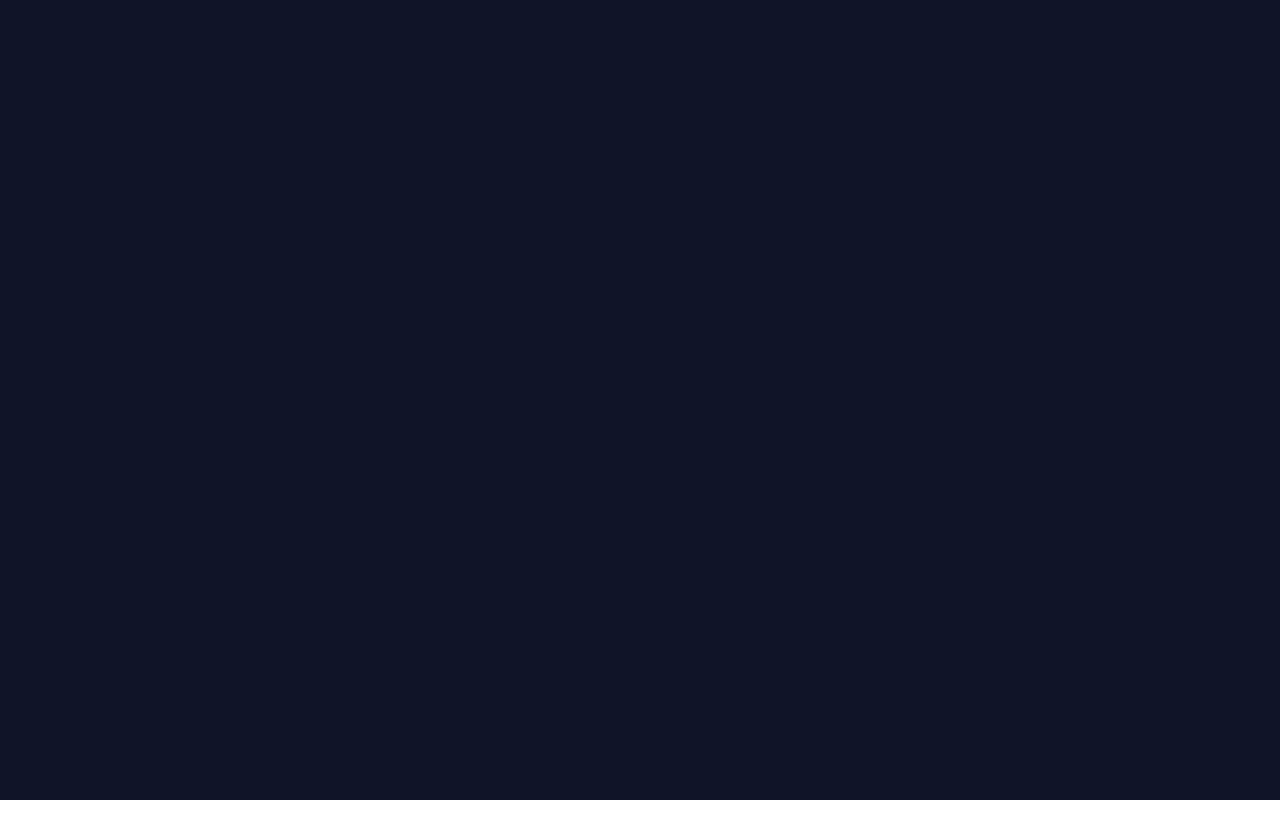
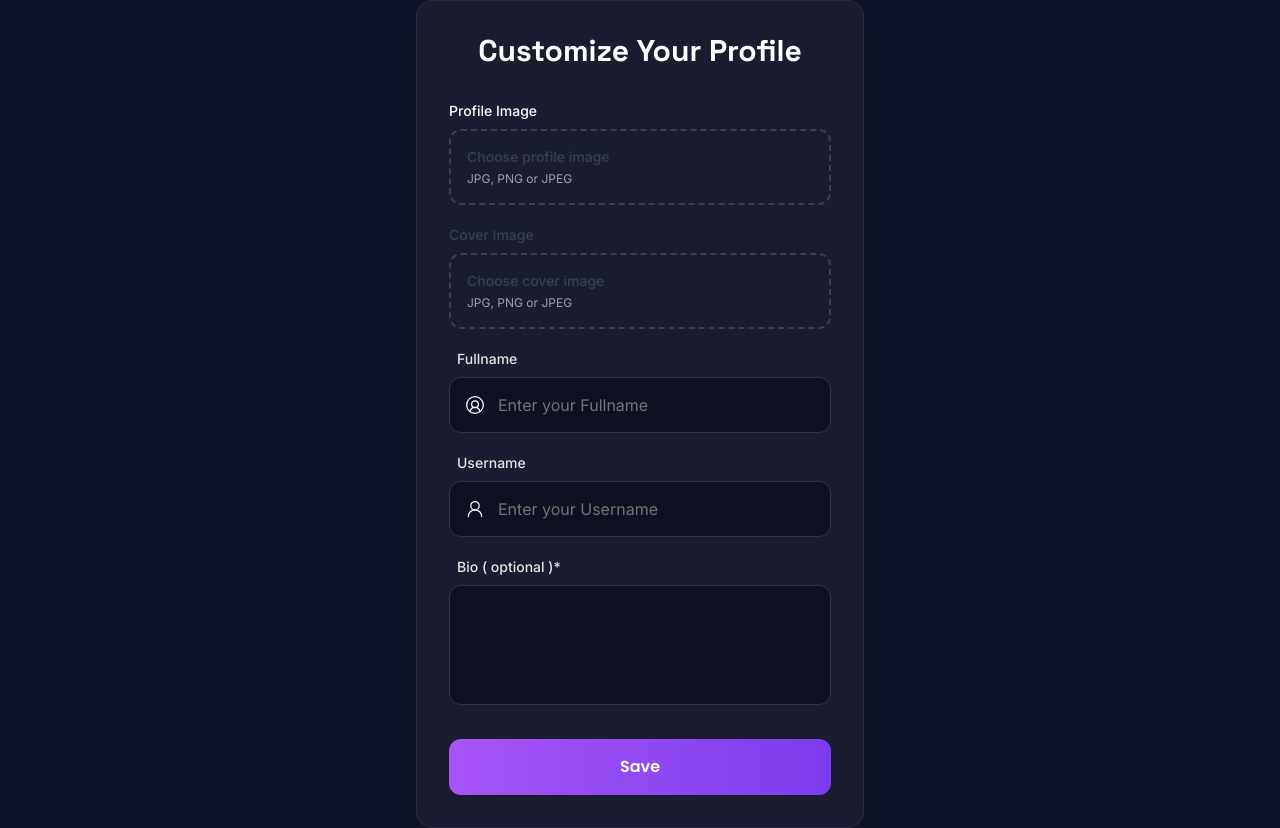
Before and after one commit to Rohit-kaushik-008/Connectify---Frontend, a React (Vite) app: page /profileCustomization in a window 1280 px wide. Before the commit this address had no page. Before the commit the page ends 800 px from the top, so only its background shows below. Built offline with nearby package versions, Linux system fonts and the light colour scheme.

Commit message:
#2 : Customize Profile Feature Done

```diff
--- a/src/App.jsx
+++ b/src/App.jsx
@@ -6,9 +6,12 @@ import PostPage from "./pages/Post.page.jsx";
 import HomePage from "./pages/Home.page.jsx";
 import RegisterPage from "./pages/Register.page.jsx";
 import LoginPage from "./pages/Login.page.jsx";
+import ProfileCustomize from "./pages/ProfileCustomize.page.jsx";
+import { AuthProvider } from "./contexts/AuthContext.jsx";
 
 const App = () => {
   return (
+    <AuthProvider>
       <div className="bg-bg-main h-screen text-white">
         {/* Routes */}
         <div>
@@ -20,9 +23,14 @@ const App = () => {
             <Route path="/post" element={<PostPage />} />
             <Route path="/register" element={<RegisterPage />} />
             <Route path="/login" element={<LoginPage />} />
+            <Route
+              path="/profileCustomization"
+              element={<ProfileCustomize />}
+            />
           </Routes>
         </div>
       </div>
+    </AuthProvider>
   );
 };
 
--- /dev/null
+++ b/src/contexts/AuthContext.jsx
@@ -0,0 +1,18 @@
+import { createContext, useState } from "react";
+
+export const AuthContext = createContext();
+
+export function AuthProvider({ children }) {
+  const [userId, setUserId] = useState(null);
+
+  return (
+    <AuthContext.Provider
+      value={{
+        userId,
+        setUserId,
+      }}
+    >
+      {children}
+    </AuthContext.Provider>
+  );
+}
--- /dev/null
+++ b/src/hooks/useAuth.js
@@ -0,0 +1,6 @@
+import { useContext } from "react";
+import { AuthContext } from "../contexts/AuthContext.jsx";
+
+export const useAuth = () => {
+  return useContext(AuthContext);
+};
--- a/src/pages/Login.page.jsx
+++ b/src/pages/Login.page.jsx
@@ -2,16 +2,24 @@ import { Link } from "react-router-dom";
 import emailIcon from "../assets/icons/emailIcon.svg";
 import passwordIcon from "../assets/icons/passwordIcon.svg";
 import API from "../utils/API";
+import { useNavigate } from "react-router-dom";
+import { useAuth } from "../hooks/useAuth.js";
 
 const LoginPage = () => {
+  const navigate = useNavigate();
+
+  const { setUserId } = useAuth();
+
   const loginUser = async (e) => {
     e.preventDefault();
     const formData = new FormData(e.target);
     const data = Object.fromEntries(formData);
 
     API.post("/api/auth/login", data)
-      .then(() => {
+      .then((res) => {
+        setUserId(res.data.data._id);
         alert("User Logged In Successfully");
+        navigate("/profileCustomization");
         e.target.reset();
       })
       .catch((err) => {
@@ -55,6 +63,7 @@ const LoginPage = () => {
           onSubmit={(e) => {
             loginUser(e);
           }}
+          autoComplete="off"
           className="space-y-5"
         >
           {/* Email */}
--- /dev/null
+++ b/src/pages/ProfileCustomize.page.jsx
@@ -0,0 +1,250 @@
+import usernameIcon from "../assets/icons/userIcon.svg";
+import fullnameIcon from "../assets/icons/profileIcon.svg";
+import API from "../utils/API.js";
+import { useAuth } from "../hooks/useAuth.js";
+import { useNavigate } from "react-router-dom";
+
+const ProfileCustomize = () => {
+  const { userId } = useAuth();
+
+  const navigate = useNavigate();
+
+  const handleCustomization = async (e) => {
+    e.preventDefault();
+    const formData = new FormData(e.target);
+    const data = Object.fromEntries(formData);
+
+    API.patch(`/user/customize/profile/${userId}`, data)
+      .then(() => {
+        alert("User Details Saved");
+        e.target.reset();
+        navigate("/profile");
+      })
+      .catch((err) => {
+        alert(err.message);
+      });
+  };
+
+  return (
+    <div className="min-h-screen bg-bg-main flex items-center justify-center px-6">
+      {/* Register Card */}
+      <div
+        className="w-full max-w-md bg-bg-light
+                      border border-[hsl(230,29%,22%)]
+                      rounded-2xl p-8 shadow-2xl"
+      >
+        {/* Heading */}
+        <div className="mb-8">
+          <h1 className="font-heading-2 text-3xl font-bold text-white text-center">
+            Customize Your Profile
+          </h1>
+
+          {/* <p className="font-body-1 text-sm text-[hsl(0,0%,65%)] mt-2 text-center">
+            Customize your profile and start your journey with Connectify.
+          </p> */}
+        </div>
+
+        {/* Form */}
+        <form
+          onSubmit={(e) => {
+            handleCustomization(e);
+          }}
+          className="space-y-5"
+        >
+          {/* Profile Image */}
+          <div className="flex flex-col gap-2">
+            <label className="text-sm font-medium text-white">
+              Profile Image
+            </label>
+
+            <label className="flex items-center gap-4 p-4 border-2 border-dashed border-gray-700 rounded-xl cursor-pointer hover:border-theme-main transition-all duration-250">
+              <div>
+                <p className="text-sm font-medium text-gray-700">
+                  Choose profile image
+                </p>
+                <p className="text-xs text-gray-400 mt-1">JPG, PNG or JPEG</p>
+              </div>
+
+              <input
+                type="file"
+                name="profileImage"
+                accept="image/*"
+                className="hidden"
+              />
+            </label>
+          </div>
+
+          {/* Cover Image */}
+          <div className="flex flex-col gap-2">
+            <label className="text-sm font-medium text-gray-700">
+              Cover Image
+            </label>
+
+            <label className="flex items-center gap-4 p-4 border-2 border-dashed border-gray-700 rounded-xl cursor-pointer hover:border-theme-main transition">
+              <div>
+                <p className="text-sm font-medium text-gray-700">
+                  Choose cover image
+                </p>
+                <p className="text-xs text-gray-400 mt-1">JPG, PNG or JPEG</p>
+              </div>
+
+              <input
+                type="file"
+                name="coverImage"
+                accept="image/*"
+                className="hidden"
+              />
+            </label>
+          </div>
+
+          {/* Fullname */}
+          <div>
+            <label
+              htmlFor="fullname"
+              className="block mb-2 text-sm font-medium
+                         text-white-1 pl-2"
+            >
+              Fullname
+            </label>
+
+            <div className="relative">
+              {/* Icon Space */}
+              <div
+                className="absolute left-4 top-1/2 -translate-y-1/2
+                              w-5 h-5"
+              >
+                <img src={fullnameIcon} alt="" />
+              </div>
+
+              <input
+                id="fullname"
+                type="text"
+                name="fullname"
+                required
+                autoComplete="off"
+                placeholder="Enter your Fullname"
+                className="w-full h-14
+                           bg-[hsl(230,42%,9%)]
+                           border border-[hsl(230,29%,25%)]
+                           rounded-xl
+                           pl-12 pr-4
+                           text-white-1
+                           placeholder:text-[hsl(0,0%,45%)]
+                           outline-none
+                           transition
+                           focus:border-theme-light
+                           focus:ring-1
+                           focus:ring-theme-light
+                           autocomplete-off"
+              />
+            </div>
+          </div>
+
+          {/* Username */}
+          <div>
+            <label
+              htmlFor="username"
+              className="block mb-2 text-sm font-medium
+                         text-white-1 pl-2"
+            >
+              Username
+            </label>
+
+            <div className="relative">
+              {/* Icon Space */}
+              <div
+                className="absolute left-4 top-1/2 -translate-y-1/2
+                              w-5 h-5"
+              >
+                <img src={usernameIcon} alt="" />
+              </div>
+
+              <input
+                id="username"
+                type="text"
+                name="username"
+                required
+                autoComplete="off"
+                placeholder="Enter your Username"
+                className="w-full h-14
+                           bg-[hsl(230,42%,9%)]
+                           border border-[hsl(230,29%,25%)]
+                           rounded-xl
+                           pl-12 pr-4
+                           text-white-1
+                           placeholder:text-[hsl(0,0%,45%)]
+                           outline-none
+                           transition
+                           focus:border-theme-light
+                           focus:ring-1
+                           focus:ring-theme-light"
+              />
+            </div>
+          </div>
+
+          {/* Bio */}
+          <div>
+            <label
+              htmlFor="bio"
+              className="block mb-2 text-sm font-medium
+                         text-white-1 pl-2"
+            >
+              Bio ( optional )*
+            </label>
+
+            <div>
+              {/* Icon Space */}
+
+              <textarea
+                id="bio"
+                type="text"
+                name="bio"
+                className="w-full
+                           bg-[hsl(230,42%,9%)]
+                           border border-[hsl(230,29%,25%)]
+                           rounded-xl
+                           py-2 px-4
+                           pr-4
+                           text-white-1
+                           placeholder:text-[hsl(0,0%,45%)]
+                           outline-none
+                           transition
+                           focus:border-theme-light
+                           focus:ring-1
+                           focus:ring-theme-light
+                           resize-none
+                           h-30"
+              />
+            </div>
+          </div>
+
+          {/* profileImage */}
+
+          {/* coverImage */}
+
+          {/* Create Account */}
+          <button
+            type="submit"
+            className="w-full h-14 mt-2
+                      bg-linear-to-r
+                    from-theme-light
+           to-theme-main
+           active:scale-95
+           rounded-xl
+           font-body-6
+           font-semibold
+           text-white
+           transition-all duration-300
+           cursor-pointer
+           shadow-lg
+           shadow-[hsl(262,83%,58%)/25%]"
+          >
+            Save
+          </button>
+        </form>
+      </div>
+    </div>
+  );
+};
+
+export default ProfileCustomize;
--- a/src/pages/Register.page.jsx
+++ b/src/pages/Register.page.jsx
@@ -2,8 +2,11 @@ import { Link } from "react-router-dom";
 import emailIcon from "../assets/icons/emailIcon.svg";
 import passwordIcon from "../assets/icons/passwordIcon.svg";
 import API from "../utils/API.js";
+import { useNavigate } from "react-router-dom";
 
 const RegisterPage = () => {
+  const navigate = useNavigate();
+
   const registerUser = async (e) => {
     e.preventDefault();
     const formData = new FormData(e.target);
@@ -12,6 +15,7 @@ const RegisterPage = () => {
     API.post("/api/auth/register", data)
       .then(() => {
         alert("User Registered Successfully");
+        navigate("/profileCustomization");
         e.target.reset();
       })
       .catch((err) => {
@@ -43,6 +47,7 @@ const RegisterPage = () => {
           onSubmit={(e) => {
             registerUser(e);
           }}
+          autoComplete="off"
           className="space-y-5"
         >
           {/* Email */}
```
Also changed, not shown: src/assets/icons/profileIcon.svg, 1 other file (tests, documents, lock files or other folders). Lines whose indentation alone changed are shown as unchanged.
